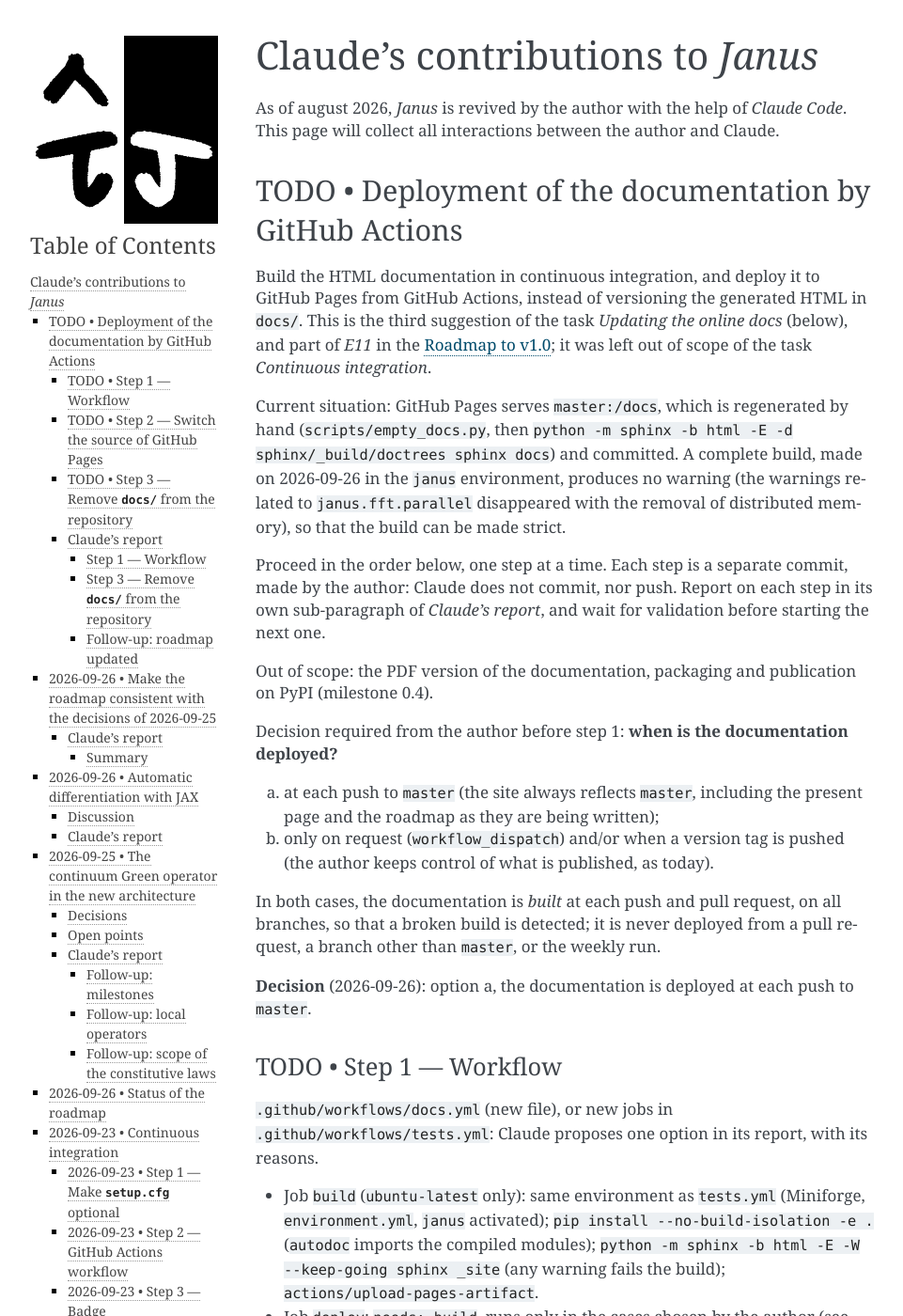
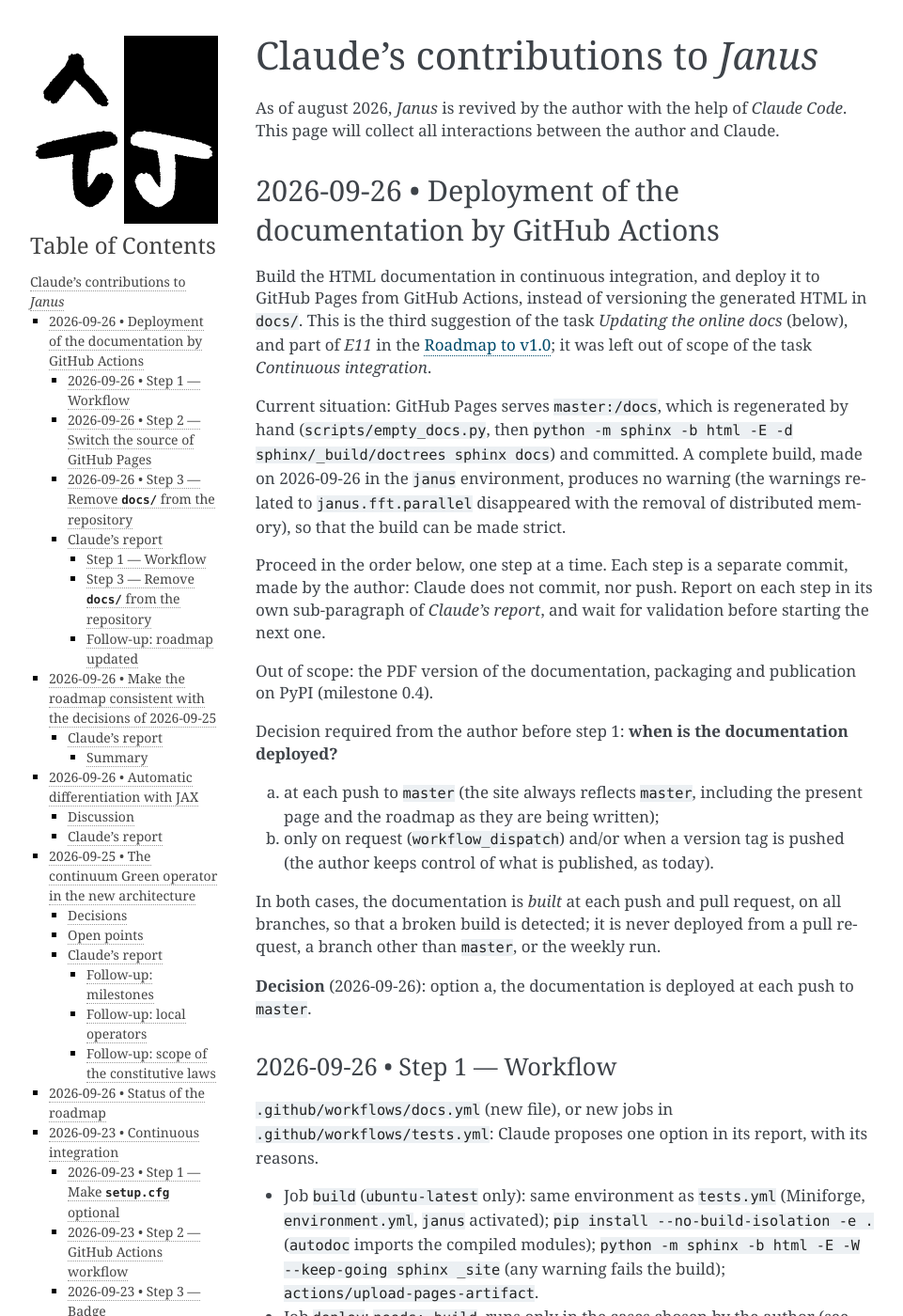
Before and after one commit to sbrisard/janus, a Sphinx documentation site: the page built from sphinx/claude.rst, in a window 1280 px wide and 1400 px high. Shown: the whole window at 94% size, without its empty margins (148-1109 px from the left). Built offline with Sphinx 7.4.7, drawn with Linux system fonts in a browser that asks for light colours; some of the changed text lies outside the part shown.

```diff
--- a/sphinx/claude.rst
+++ b/sphinx/claude.rst
@@ -5,8 +5,8 @@
 As of august 2026, `Janus` is revived by the author with the help of `Claude Code`. This page will collect all interactions between the author and Claude.
 
 
-TODO • Deployment of the documentation by GitHub Actions
-========================================================
+2026-09-26 • Deployment of the documentation by GitHub Actions
+==============================================================
 
 Build the HTML documentation in continuous integration, and deploy it to GitHub Pages from GitHub Actions, instead of versioning the generated HTML in ``docs/``. This is the third suggestion of the task *Updating the online docs* (below), and part of *E11* in the :doc:`roadmap`; it was left out of scope of the task *Continuous integration*.
 
@@ -25,8 +25,8 @@
 
 **Decision** (2026-09-26): option a, the documentation is deployed at each push to ``master``.
 
-TODO • Step 1 — Workflow
-------------------------
+2026-09-26 • Step 1 — Workflow
+------------------------------
 
 ``.github/workflows/docs.yml`` (new file), or new jobs in ``.github/workflows/tests.yml``: Claude proposes one option in its report, with its reasons.
 
@@ -37,13 +37,13 @@
 
 The workflow only runs once pushed to GitHub, which the author does. Before that, run its commands by hand on a fresh clone. Until step 2 is done, the ``deploy`` job fails (GitHub Pages still expects a branch): report whether it should be disabled until then.
 
-TODO • Step 2 — Switch the source of GitHub Pages
--------------------------------------------------
+2026-09-26 • Step 2 — Switch the source of GitHub Pages
+-------------------------------------------------------
 
 Made by the author, in *Settings → Pages*: *Source* switches from *Deploy from a branch* (``master``, ``/docs``) to *GitHub Actions*. Claude gives the exact procedure in its report of step 1, and how to check the result: the online site is identical to the build of the workflow (e.g. the date of the last update of the present page), and the *pages build and deployment* workflow of GitHub no longer runs.
 
-TODO • Step 3 — Remove ``docs/`` from the repository
-----------------------------------------------------
+2026-09-26 • Step 3 — Remove ``docs/`` from the repository
+----------------------------------------------------------
 
 Only once the site deployed by the workflow has been checked online.
 
```
